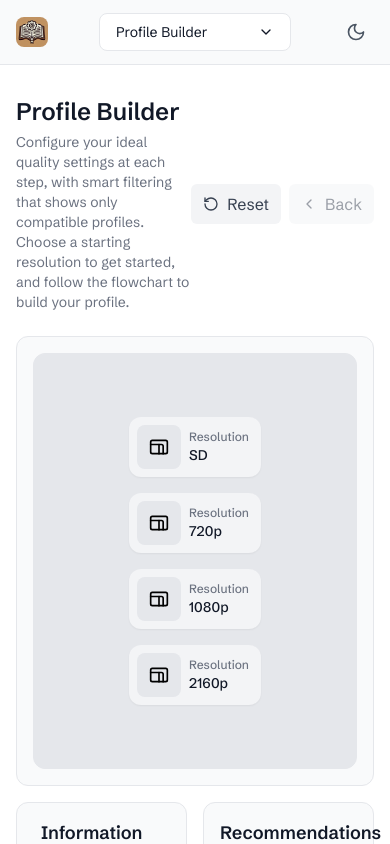
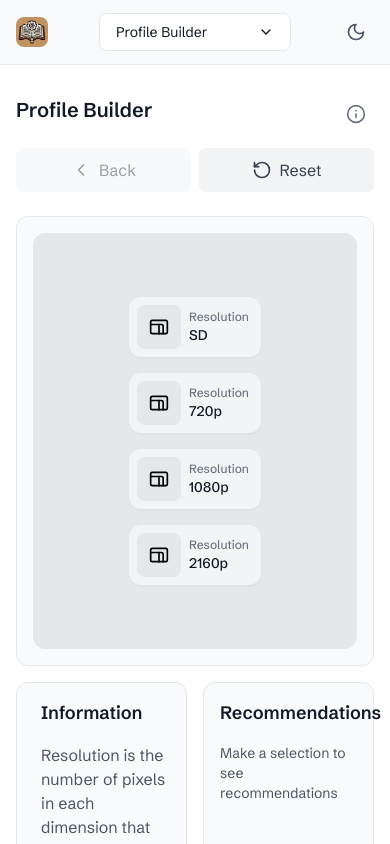
Before and after one commit to Dictionarry-Hub/website, a Next.js app: page /builder in a window 390 px wide. Shown: the top 844 px of the page. Built offline with nearby package versions, Linux system fonts and the light colour scheme.

Commit message:
feat: enhance RecommendHeader with tooltips and responsive layout adjustments

```diff
--- a/src/app/builder/components/RecommendHeader.tsx
+++ b/src/app/builder/components/RecommendHeader.tsx
@@ -1,5 +1,8 @@
+// src/app/builder/components/RecommendHeader.tsx
+
 import React, { useState } from 'react';
-import { RotateCcw, ChevronLeft } from 'lucide-react';
+import { RotateCcw, ChevronLeft, Info } from 'lucide-react';
+import { Tooltip, TooltipContent, TooltipProvider, TooltipTrigger } from '@/components/ui/tooltip';
 
 interface RecommendHeaderProps {
   onReset: () => void;
@@ -7,71 +10,107 @@ interface RecommendHeaderProps {
   canGoBack: boolean;
 }
 
-const CustomTooltip = ({ children, content }: { children: React.ReactNode; content: string }) => {
-  const [isVisible, setIsVisible] = useState(false);
+const RecommendHeader: React.FC<RecommendHeaderProps> = ({ onReset, onBack, canGoBack }) => {
+  const [isDescriptionVisible, setIsDescriptionVisible] = useState(false);
 
   return (
-    <div className="relative inline-block">
-      <div onMouseEnter={() => setIsVisible(true)} onMouseLeave={() => setIsVisible(false)}>
-        {children}
-      </div>
-      {isVisible && (
-        <div
-          className="absolute left-1/2 -translate-x-1/2 bottom-full mb-2 px-2 py-1 text-xs
-                      bg-gray-900 dark:bg-gray-700 text-white rounded whitespace-nowrap"
-        >
-          {content}
-          <div
-            className="absolute left-1/2 -translate-x-1/2 top-full
-                        border-4 border-transparent border-t-gray-900 dark:border-t-gray-700"
-          />
-        </div>
-      )}
-    </div>
-  );
-};
-
-const RecommendHeader = ({ onReset, onBack, canGoBack }: RecommendHeaderProps) => {
-  return (
-    <div className="flex justify-between items-center mb-6">
-      {/* Title and description */}
+    <div className="mb-6">
+      {/* Desktop layout */}
+      <div className="hidden sm:flex justify-between items-center">
         <div>
           <h2 className="text-2xl font-semibold text-gray-900 dark:text-white">Profile Builder</h2>
           <p className="text-sm text-gray-500 dark:text-gray-400 mt-1">
-          Configure your ideal quality settings at each step, with smart filtering that shows only compatible profiles.
-          Choose a starting resolution to get started, and follow the flowchart to build your profile.
+            Configure your ideal quality settings at each step, with smart filtering that shows only compatible
+            profiles. Choose a starting resolution to get started, and follow the flowchart to build your profile.
           </p>
         </div>
 
-      {/* Action buttons */}
         <div className="flex gap-2">
-        <CustomTooltip content="Reset all selections and start over">
+          <TooltipProvider>
+            <Tooltip delayDuration={300}>
+              <TooltipTrigger asChild>
                 <button
                   onClick={onReset}
                   className="inline-flex items-center justify-center px-3 py-2 rounded-md
                     bg-gray-100 hover:bg-gray-200 dark:bg-gray-800 dark:hover:bg-gray-700
-                     text-gray-700 dark:text-gray-200
+                    text-gray-700 dark:text-gray-200 text-sm
                     transition-colors duration-200"
                 >
                   <RotateCcw size={16} className="mr-2" />
                   Reset
                 </button>
-        </CustomTooltip>
+              </TooltipTrigger>
+              <TooltipContent side="bottom">Reset all selections and start over</TooltipContent>
+            </Tooltip>
+          </TooltipProvider>
 
-        <CustomTooltip content="Go back to previous selection">
+          <TooltipProvider>
+            <Tooltip delayDuration={300}>
+              <TooltipTrigger asChild>
                 <button
                   onClick={onBack}
                   disabled={!canGoBack}
                   className="inline-flex items-center justify-center px-3 py-2 rounded-md
                     bg-gray-100 hover:bg-gray-200 dark:bg-gray-800 dark:hover:bg-gray-700
-                     text-gray-700 dark:text-gray-200
+                    text-gray-700 dark:text-gray-200 text-sm
                     transition-colors duration-200
                     disabled:opacity-50 disabled:cursor-not-allowed"
                 >
                   <ChevronLeft size={16} className="mr-2" />
                   Back
                 </button>
-        </CustomTooltip>
+              </TooltipTrigger>
+              <TooltipContent side="bottom">Go back to previous selection</TooltipContent>
+            </Tooltip>
+          </TooltipProvider>
+        </div>
+      </div>
+
+      {/* Mobile layout */}
+      <div className="sm:hidden">
+        <div className="flex items-start justify-between">
+          <h2 className="text-xl font-semibold text-gray-900 dark:text-white">Profile Builder</h2>
+
+          <button
+            onClick={() => setIsDescriptionVisible(!isDescriptionVisible)}
+            className="p-2 text-gray-500 hover:text-gray-700 dark:text-gray-400 dark:hover:text-gray-200"
+          >
+            <Info size={20} />
+          </button>
+        </div>
+
+        {isDescriptionVisible && (
+          <p className="text-sm text-gray-500 dark:text-gray-400 mt-2 animate-in fade-in slide-in-from-top-2">
+            Configure your ideal quality settings at each step, with smart filtering that shows only compatible
+            profiles. Choose a starting resolution to get started, and follow the flowchart to build your profile.
+          </p>
+        )}
+
+        <div className="flex gap-2 mt-4">
+          <button
+            onClick={onBack}
+            disabled={!canGoBack}
+            className="flex-1 inline-flex items-center justify-center px-4 py-2.5 rounded-md
+              bg-gray-100 hover:bg-gray-200 dark:bg-gray-800 dark:hover:bg-gray-700
+              text-gray-700 dark:text-gray-200
+              transition-colors duration-200
+              disabled:opacity-50 disabled:cursor-not-allowed"
+          >
+            <ChevronLeft size={20} className="mr-2" />
+            Back
+          </button>
+
+          <button
+            onClick={onReset}
+            className="flex-1 inline-flex items-center justify-center px-4 py-2.5 rounded-md
+              bg-gray-100 hover:bg-gray-200 dark:bg-gray-800 dark:hover:bg-gray-700
+              text-gray-700 dark:text-gray-200
+              transition-colors duration-200"
+          >
+            <RotateCcw size={20} className="mr-2" />
+            Reset
+          </button>
+        </div>
       </div>
     </div>
   );
```
Lines whose indentation alone changed are shown as unchanged.
